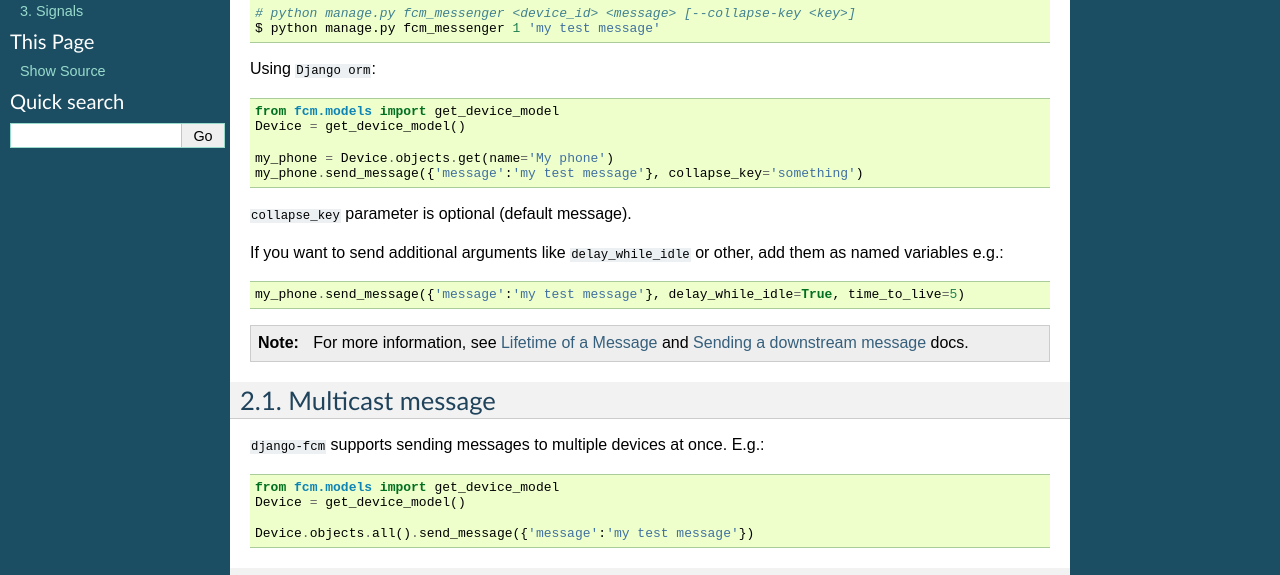
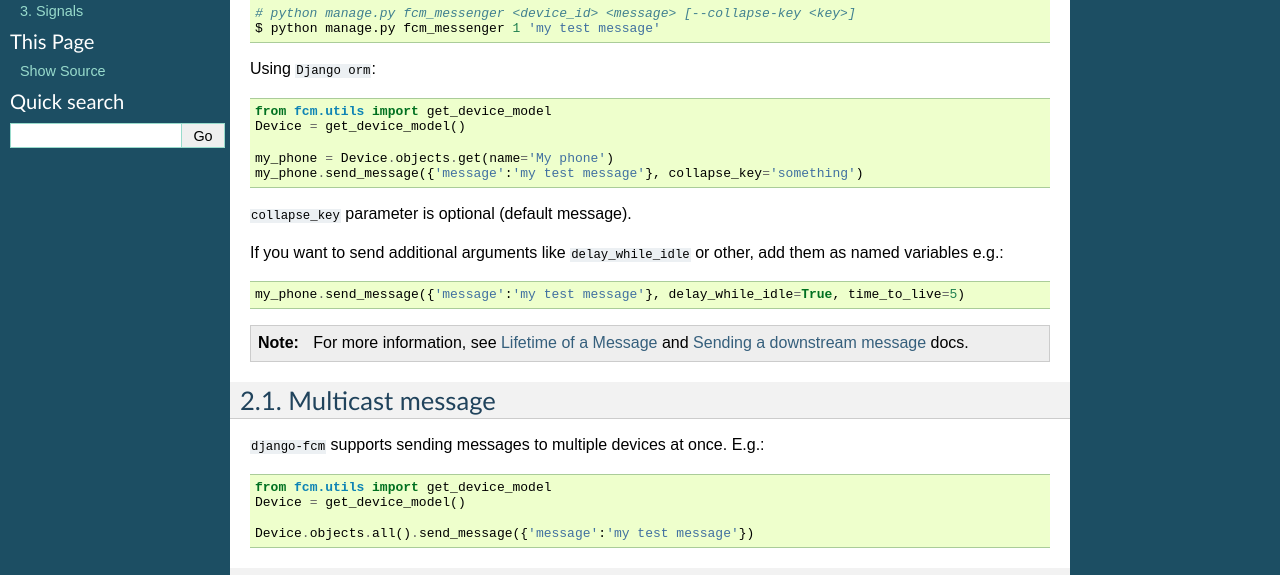
Before and after one commit to Chitrank-Dixit/django-fcm, a Sphinx documentation site: the page built from docs/sending_messages.rst, in a window 1280 px wide. Shown: the part 209-784 px from the top of the page. Built offline with Sphinx 7.4.7, drawn with Linux system fonts in a browser that asks for light colours.

Commit message:
Fixing cods with wrong references

```diff
--- a/docs/authentication.rst
+++ b/docs/authentication.rst
@@ -1,7 +1,7 @@
 Api key authentication
 ======================
 
-Allows you to manage access to the GCM api using one of the available ``tastypie`` authentication methods - `ApiKeyAuthentication`.
+Allows you to manage access to the FCM api using one of the available ``tastypie`` authentication methods - `ApiKeyAuthentication`.
 
 .. _django-tastypie Authentication: http://django-tastypie.readthedocs.org/en/latest/authentication.html
 
@@ -29,7 +29,7 @@ You need to extend `Device` model and add user field. (See :ref:`extending_devic
     # your_app/models.py
     from django.conf import settings
     from django.db import models
-    from gcm.models import AbstractDevice
+    from fcm.models import AbstractDevice
 
     class MyDevice(AbstractDevice):
 
--- a/docs/sending_messages.rst
+++ b/docs/sending_messages.rst
@@ -15,7 +15,7 @@ Using ``console``:
 
 Using ``Django orm``::
 
-    from fcm.models import get_device_model
+    from fcm.utils import get_device_model
     Device = get_device_model()
 
     my_phone = Device.objects.get(name='My phone')
@@ -38,7 +38,7 @@ Multicast message
 
 ``django-fcm`` supports sending messages to multiple devices at once. E.g.::
 
-    from fcm.models import get_device_model
+    from fcm.utils import get_device_model
     Device = get_device_model()
 
     Device.objects.all().send_message({'message':'my test message'})
```
